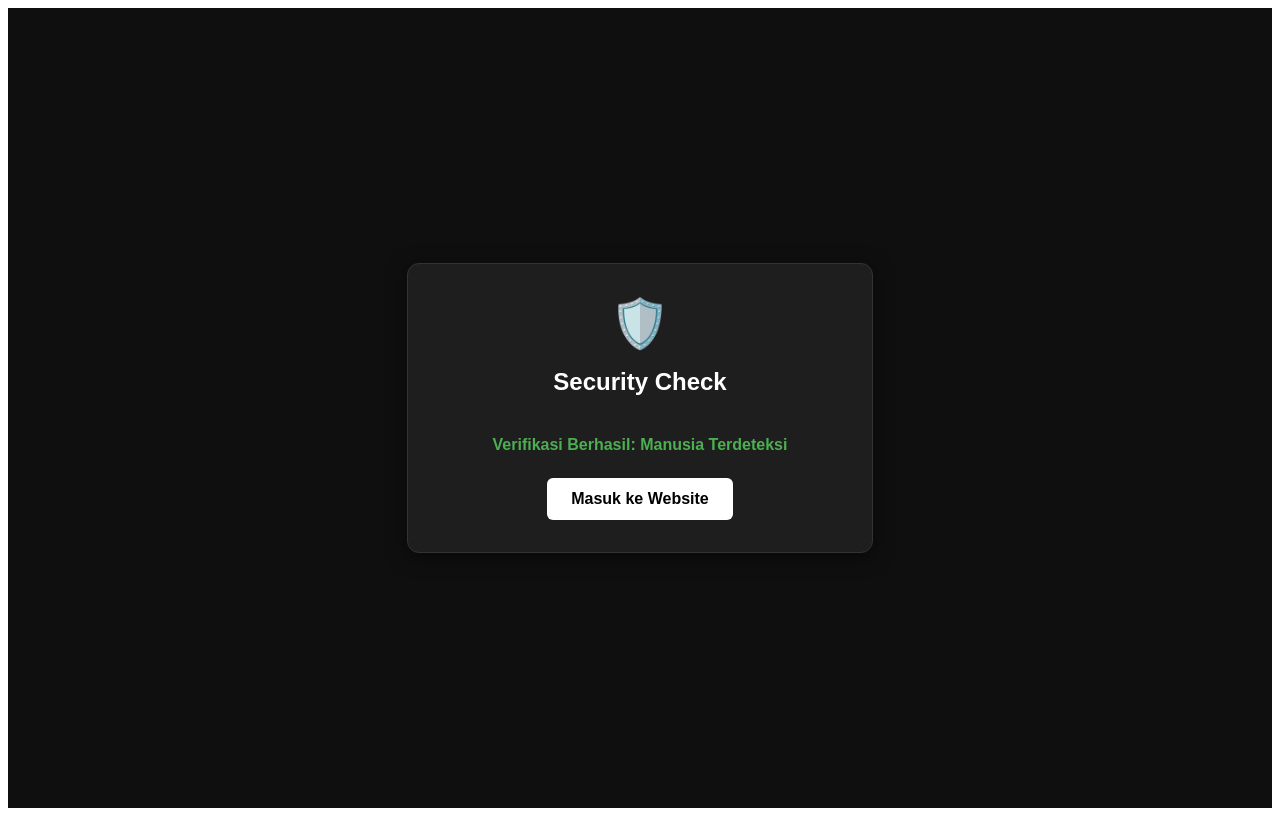
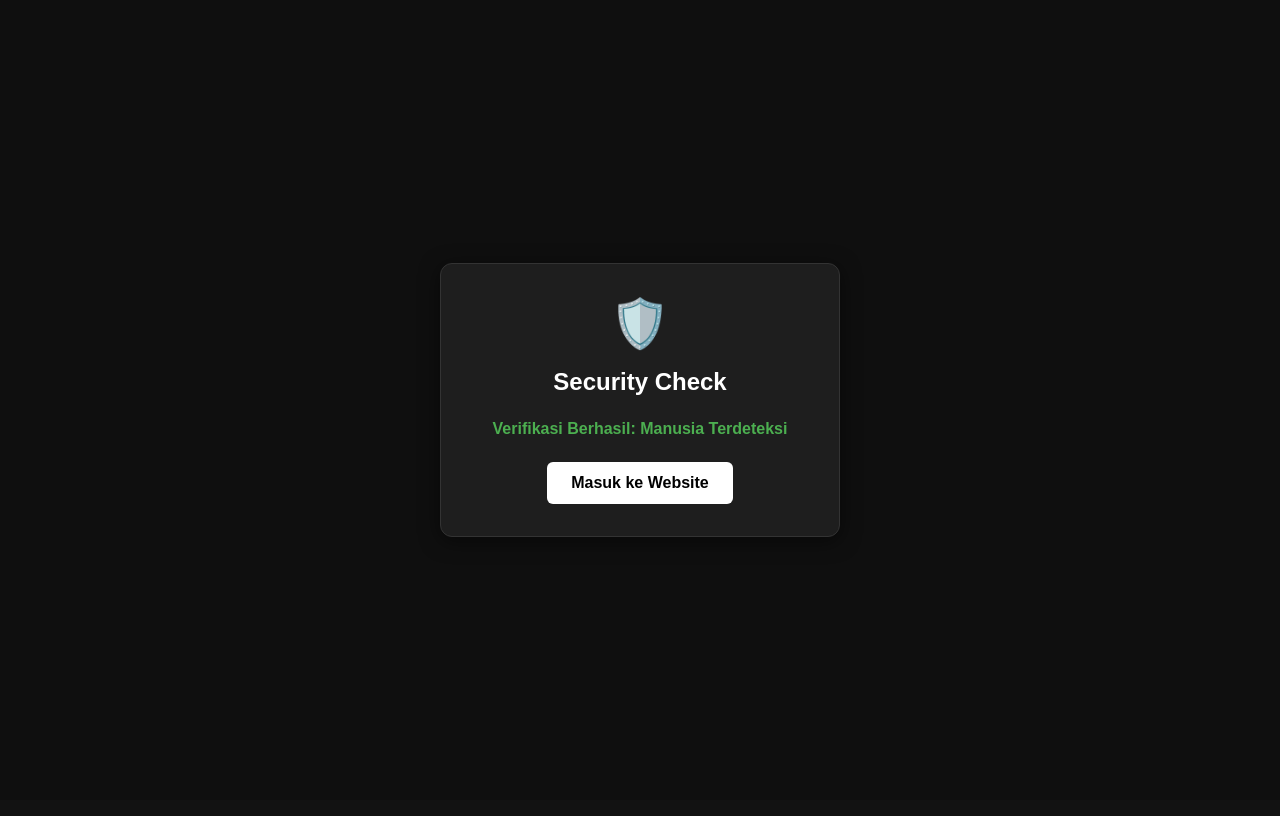
Before and after one commit to wawekwawek48/mnwascroll, a Next.js app: page / in a window 1280 px wide. Built offline with nearby package versions, Linux system fonts and the light colour scheme.

Commit message:
Create _app.js

```diff
--- /dev/null
+++ b/pages/_app.js
@@ -0,0 +1,17 @@
+// pages/_app.js
+import Head from 'next/head';
+import '../public/style.css'; // Menghubungkan CSS yang ada di public
+
+function MyApp({ Component, pageProps }) {
+  return (
+    <>
+      <Head>
+        <meta name="viewport" content="width=device-width, initial-scale=1" />
+        <title>Manga Reader Hybrid</title>
+      </Head>
+      <Component {...pageProps} />
+    </>
+  );
+}
+
+export default MyApp;
```
